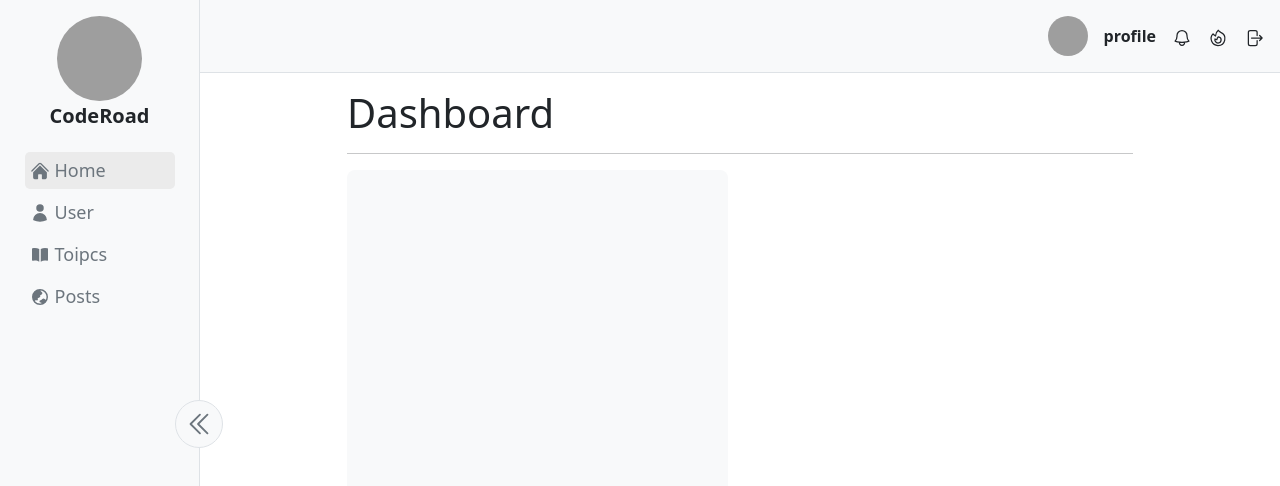
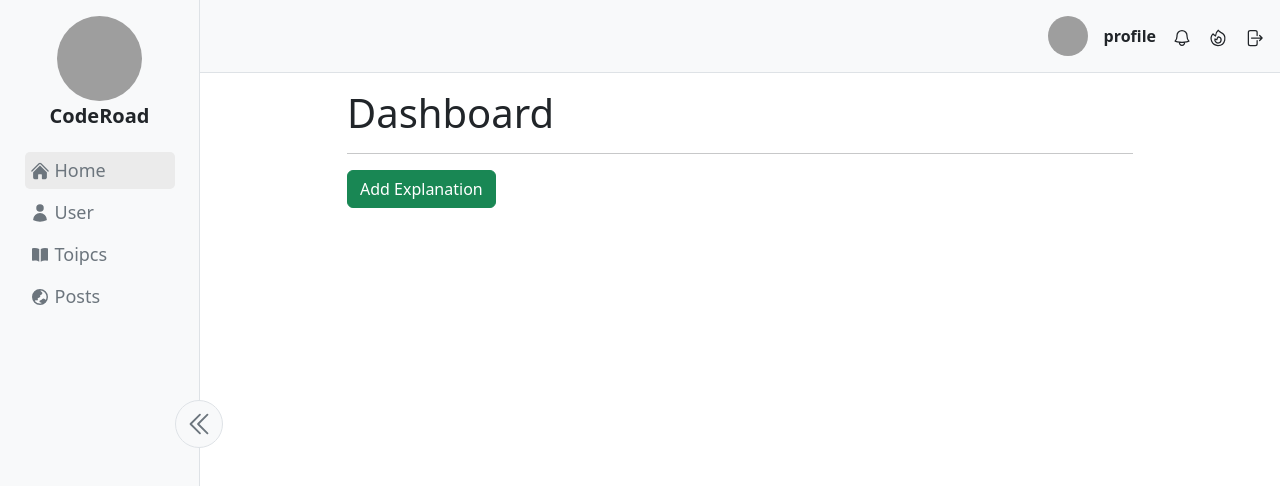
Before and after one commit to Abdelaziz79/Graduation-Project, a React (Vite) app: page / in a window 1280 px wide. Shown: the top 486 px of the page. Built offline with nearby package versions, Linux system fonts and the light colour scheme; grey boxes are pictures that could not be loaded.

Commit message:
explanation updated

```diff
--- a/src/pages/Dashboard.jsx
+++ b/src/pages/Dashboard.jsx
@@ -1,12 +1,21 @@
-import React from "react";
+import React, { useState } from "react";
 import AddExplanation from "../ui/AddExplanation";
+import { Button } from "react-bootstrap";
 
 export default function Dashboard() {
+  const [showExplanation, setShowExplanation] = useState(false);
   return (
     <div>
       <h1>Dashboard</h1>
       <hr />
-      <AddExplanation />
+      <Button
+        onClick={() => setShowExplanation((show) => !show)}
+        variant="success"
+        className="mb-3"
+      >
+        {showExplanation ? "Hide" : "Add"} Explanation
+      </Button>
+      {showExplanation && <AddExplanation />}
     </div>
   );
 }
--- a/src/ui/AddExplanation.jsx
+++ b/src/ui/AddExplanation.jsx
@@ -5,20 +5,19 @@ import Markdown from "react-markdown";
 export default function AddExplanation() {
   const [explanation, setExplanation] = useState("");
   return (
-    <Row>
-      <Col sm={12} md={12} lg={6}>
+    <Row className="">
+      <Col sm={12} md={12} lg={6} className="">
         <textarea
-          className="no-scroll-width form-control bg-body-tertiary border-0 p-3 rounded-3 w-100 h-100"
+          className="explanation no-scroll-width form-control bg-body-tertiary border-0 p-3 rounded-3 w-100 h-100"
+          placeholder="Add Explanation Here"
           style={{ resize: "none", minHeight: "70vh" }}
           required
-          name="explanation"
-          id="explanation"
           type="text"
           value={explanation}
           onChange={(e) => setExplanation(e.target.value)}
         />
       </Col>
-      <Col sm={12} md={12} lg={6}>
+      <Col sm={12} md={12} lg={6} className="overflow-auto no-scroll-width ">
         <Explanation explanation={explanation} />
       </Col>
     </Row>
```
Also changed, not shown: 1 other file (tests, documents, lock files or other folders).
